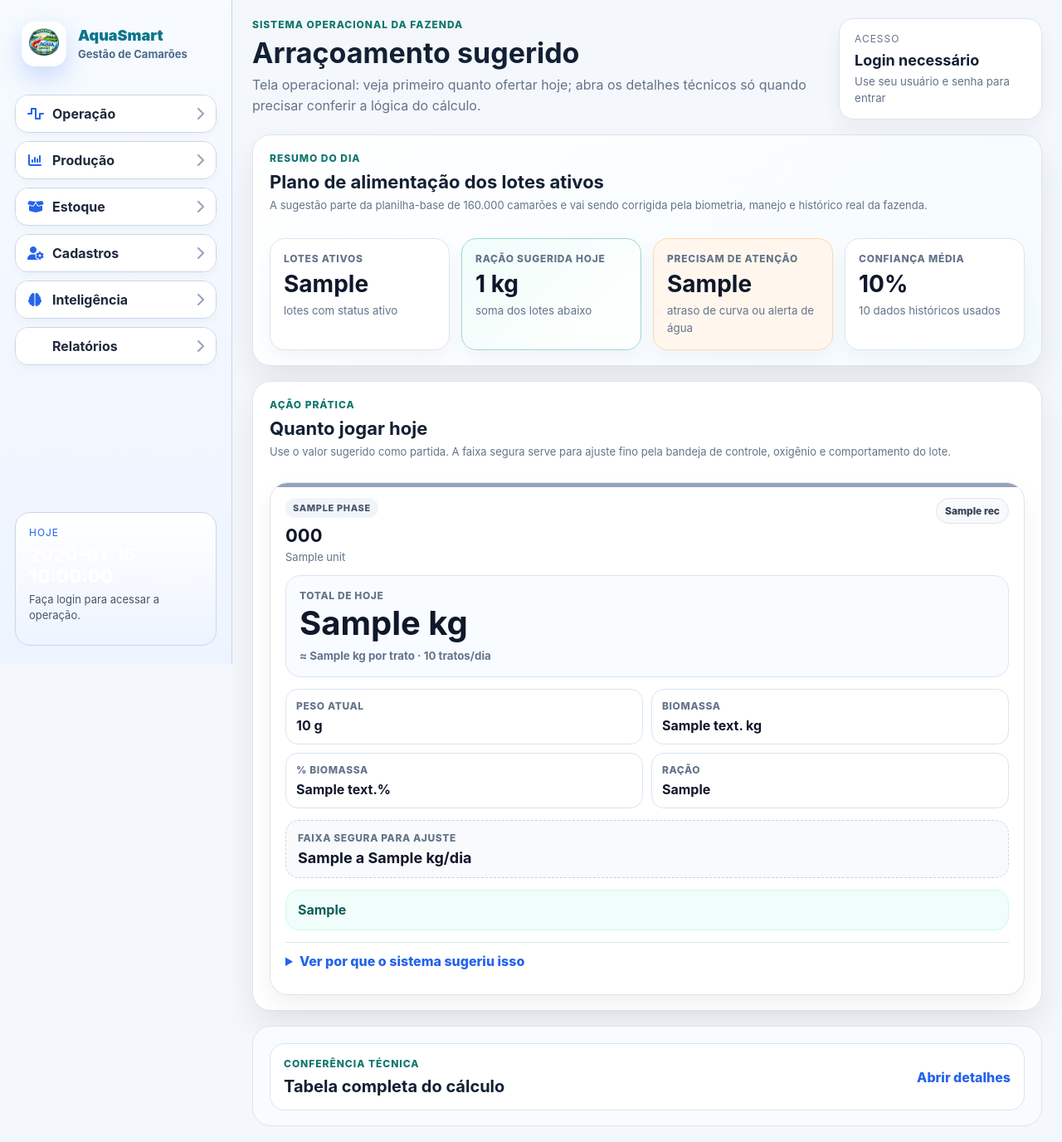
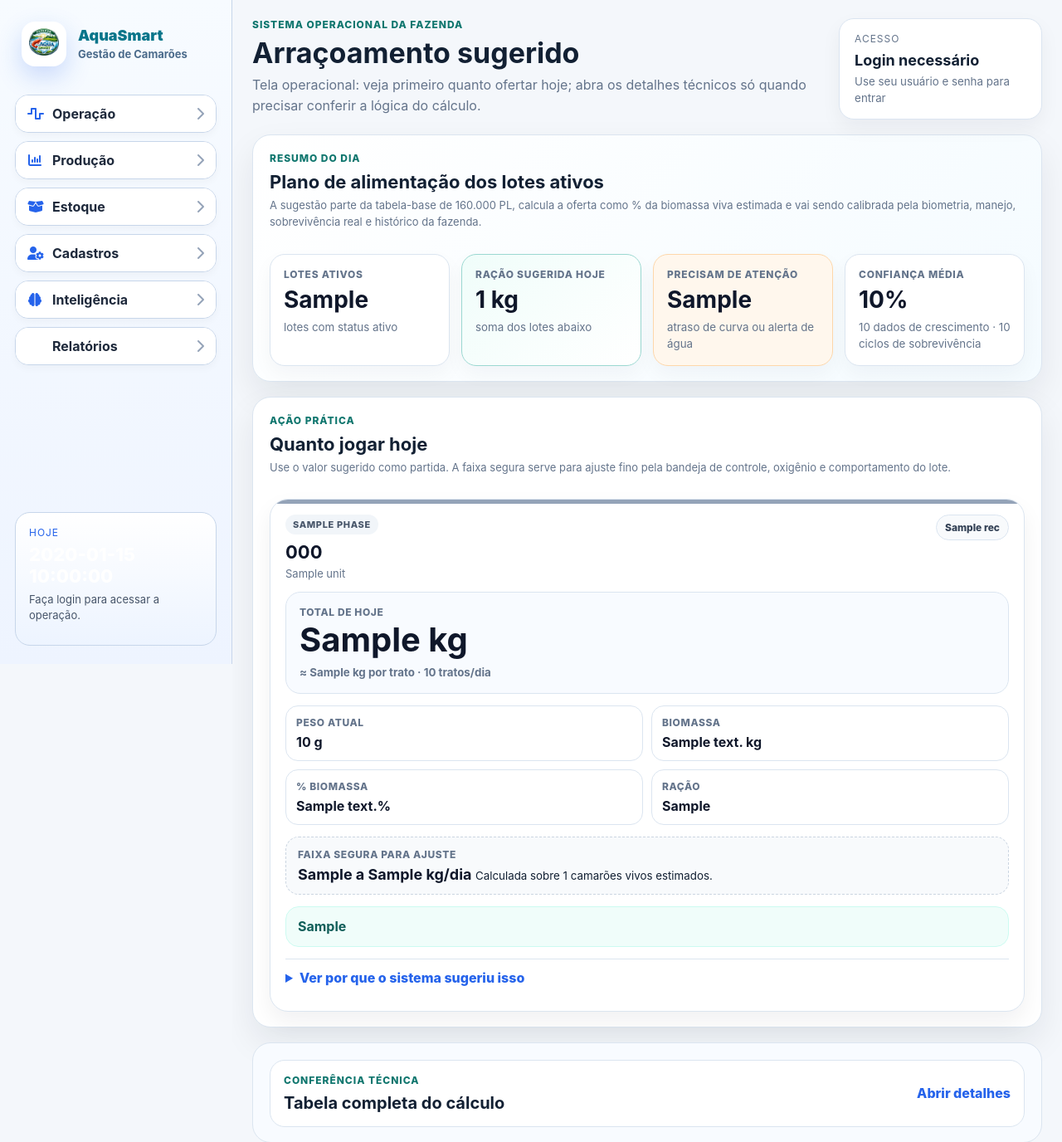
Before and after one commit to mvoc95-create/aquasmart, a Python web app: template templates/feeding_planner.html in a window 1280 px wide. Shown: the top 1376 px of the page at 83% size. Run offline with Jinja, Linux system fonts and the light colour scheme; the template is opened without the code that fills it: most values are stand-ins (such as "Sample title", 1, 10 or a date in 2020).

Commit message:
Add files via upload

```diff
--- a/templates/feeding_planner.html
+++ b/templates/feeding_planner.html
@@ -7,7 +7,7 @@
     <div>
       <p class="panel-kicker">Resumo do dia</p>
       <h2>Plano de alimentação dos lotes ativos</h2>
-      <p class="muted-line">A sugestão parte da planilha-base de 160.000 camarões e vai sendo corrigida pela biometria, manejo e histórico real da fazenda.</p>
+      <p class="muted-line">A sugestão parte da tabela-base de 160.000 PL, calcula a oferta como % da biomassa viva estimada e vai sendo calibrada pela biometria, manejo, sobrevivência real e histórico da fazenda.</p>
     </div>
   </div>
   <div class="feeding-summary-grid">
@@ -29,7 +29,7 @@
     <article class="feeding-summary-card">
       <span>Confiança média</span>
       <strong>{{ model_summary.avg_confidence }}%</strong>
-      <small>{{ model_summary.historical_cases }} dados históricos usados</small>
+      <small>{{ model_summary.historical_cases }} dados de crescimento · {{ model_summary.survival_cases }} ciclos de sobrevivência</small>
     </article>
   </div>
 </section>
@@ -71,6 +71,7 @@
       <div class="feed-range-box">
         <span>Faixa segura para ajuste</span>
         <strong>{{ row.rec.min_feed_kg }} a {{ row.rec.max_feed_kg }} kg/dia</strong>
+        <small>Calculada sobre {{ row.rec.live_count }} camarões vivos estimados.</small>
       </div>
 
       <p class="feed-action-hint">{{ row.rec.action_hint }}</p>
@@ -80,8 +81,10 @@
         <div class="feed-details-grid">
           <div><span>Peso esperado</span><strong>{{ row.rec.expected_weight_g or '—' }} g</strong></div>
           <div><span>Desvio da curva</span><strong>{{ row.rec.growth_gap_pct if row.rec.growth_gap_pct is not none else '—' }}{% if row.rec.growth_gap_pct is not none %}%{% endif %}</strong></div>
-          <div><span>Sobrevivência base</span><strong>{{ row.rec.standard_survival_pct or '—' }}{% if row.rec.standard_survival_pct %}%{% endif %}</strong></div>
+          <div><span>Sobrevivência tabela</span><strong>{{ row.rec.standard_survival_pct or '—' }}{% if row.rec.standard_survival_pct %}%{% endif %}</strong></div>
+          <div><span>Sobrevivência usada</span><strong>{{ row.rec.adaptive_survival_pct or '—' }}{% if row.rec.adaptive_survival_pct %}%{% endif %}</strong></div>
           <div><span>FCR base</span><strong>{{ row.rec.standard_fcr or '—' }}</strong></div>
+          <div><span>Calibração</span><strong>{{ row.rec.survival_cases or 0 }} ciclo(s)</strong></div>
           <div><span>Peso em 7 dias</span><strong>{{ row.rec.projected_weight_7d_g }} g</strong></div>
           <div><span>Origem biomassa</span><strong>{{ row.rec.biomass_source or '—' }}</strong></div>
         </div>
@@ -121,7 +124,7 @@
             <td>{{ row.rec.current_weight_g }} g</td>
             <td>{{ row.rec.expected_weight_g or '—' }} g</td>
             <td>{% if row.rec.growth_gap_pct is not none %}<span class="pill {{ 'pill-danger' if row.rec.growth_gap_pct < -5 else 'pill-success' if row.rec.growth_gap_pct > 5 else 'pill-neutral' }}">{{ row.rec.growth_gap_pct }}%</span>{% else %}—{% endif %}</td>
-            <td>{{ row.rec.biomass_kg }} kg<br><small>{{ row.rec.biomass_source or '—' }}</small></td>
+            <td>{{ row.rec.biomass_kg }} kg<br><small>{{ row.rec.biomass_source or '—' }} · {{ row.rec.live_count }} vivos · sobrev. {{ row.rec.adaptive_survival_pct or '—' }}{% if row.rec.adaptive_survival_pct %}%{% endif %}</small></td>
             <td>{{ row.rec.base_pct_biomass }}%</td>
             <td>{{ row.rec.learned_pct_biomass }}%</td>
             <td><strong>{{ row.rec.feed_pct_biomass }}%</strong></td>
--- a/templates/growth_analysis.html
+++ b/templates/growth_analysis.html
@@ -1,6 +1,6 @@
 {% extends 'base.html' %}
 {% block page_title %}Crescimento real x esperado{% endblock %}
-{% block page_subtitle %}A curva esperada começa na planilha-base de 160.000 camarões de engorda e vai sendo corrigida pelo histórico real da fazenda conforme os ciclos avançam.{% endblock %}
+{% block page_subtitle %}A curva esperada começa na tabela-base de berçário, juvenil e engorda, e vai sendo corrigida pelo histórico real da fazenda conforme entram biometria, manejo e ciclos encerrados.{% endblock %}
 {% block content %}
 <section class="panel">
   <div class="panel-head compact-between">
@@ -12,14 +12,14 @@
   <div class="kpi-grid">
     <article class="kpi-card"><span>Peso real atual</span><strong>{{ summary.current_weight_g }} g</strong></article>
     <article class="kpi-card"><span>Peso esperado</span><strong>{{ summary.expected_weight_g }} g</strong></article>
-    <article class="kpi-card"><span>Desvio</span><strong>{{ summary.deviation_g }} g{% if summary.deviation_pct is not none %} ({{ summary.deviation_pct }}%){% endif %}</strong></article>
+    <article class="kpi-card"><span>Desvio</span><strong>{% if summary.deviation_g is not none %}{{ summary.deviation_g }} g{% if summary.deviation_pct is not none %} ({{ summary.deviation_pct }}%){% endif %}{% else %}—{% endif %}</strong></article>
     <article class="kpi-card"><span>Projeção em 7 dias</span><strong>{{ summary.projection_7d_g }} g</strong></article>
     <article class="kpi-card"><span>Projeção em 14 dias</span><strong>{{ summary.projection_14d_g }} g</strong></article>
     <article class="kpi-card"><span>Confiança do modelo</span><strong>{{ summary.model_confidence }}%</strong></article>
   </div>
   {% endif %}
 
-  {% if projection_21 %}<div class="hero-inline-note">Peso estimado em 21 dias: <strong>{{ projection_21.projected_weight_g }} g</strong> · ganho diário combinado: <strong>{{ projection_21.daily_gain_g }} g/dia</strong> · casos parecidos usados: <strong>{{ projection_21.similar_cases }}</strong>.</div>{% endif %}
+  {% if projection_21 %}<div class="hero-inline-note">Peso estimado em 21 dias: <strong>{{ projection_21.projected_weight_g }} g</strong> · ganho diário combinado: <strong>{{ projection_21.daily_gain_g }} g/dia</strong> · casos parecidos usados: <strong>{{ projection_21.similar_cases }}</strong>{% if summary and summary.summary_source %} · origem: <strong>{{ summary.summary_source }}</strong>{% endif %}.</div>{% endif %}
 
   <div class="table-wrap">
     <table>
```
